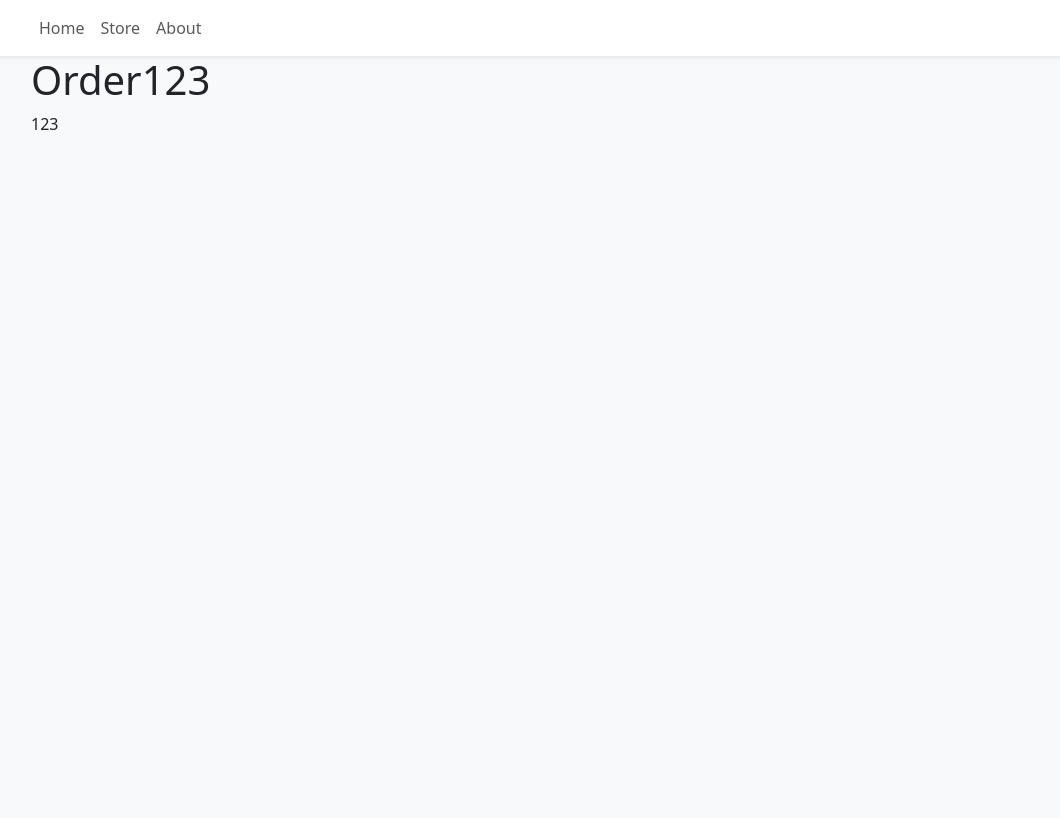
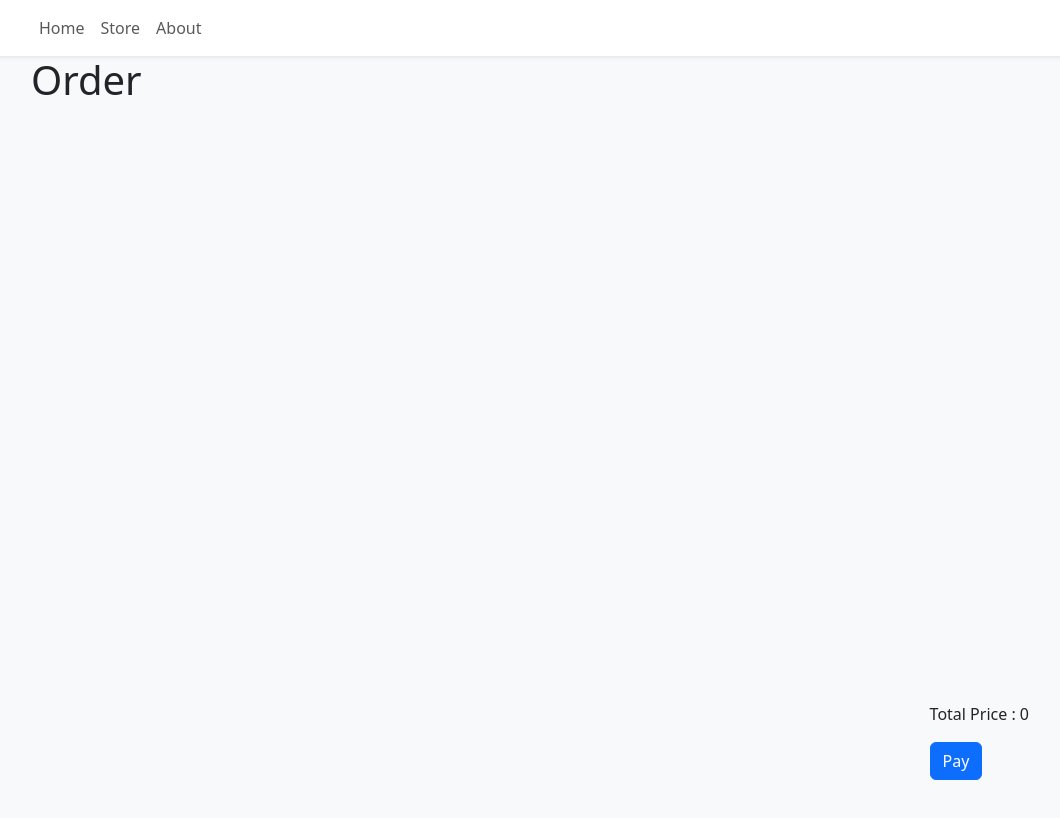
Before and after one commit to Webgipnoz/ReactTsShop, a React (Create React App) app: page /order in a window 1280 px wide. Shown: the top 818 px of the page, without its empty margins (51-1111 px from the left). Built offline with nearby package versions, Linux system fonts and the light colour scheme.

Commit message:
start order page

```diff
--- a/src/components/Navbar.tsx
+++ b/src/components/Navbar.tsx
@@ -1,11 +1,12 @@
 import React from "react";
 import { Button, Container, Nav, Navbar as NavbarBs } from "react-bootstrap";
-import { NavLink } from "react-router-dom";
+import { NavLink, useLocation } from "react-router-dom";
 import { selectItem, toggleCartVisibility } from "../redux/slices/itemsSlice";
 import { useSelector, useDispatch } from "react-redux";
 import ShoppingCard from "./ShoppingCard";
 
 const Navbar = () => {
+  const location = useLocation(); // для поиска order из текущего пути
   const { totalQuantity } = useSelector(selectItem);
   const dispatch = useDispatch();
 
@@ -27,7 +28,7 @@ const Navbar = () => {
             About
           </Nav.Link>
         </Nav>
-        {totalQuantity > 0 && (
+        {!location.pathname.includes("/order") && totalQuantity !== 0 ? (
           <Button
             onClick={() => isOpenCart()}
             style={{ width: "3rem", height: "3rem", position: "relative" }}
@@ -55,7 +56,7 @@ const Navbar = () => {
               {totalQuantity}
             </div>
           </Button>
-        )}
+        ) : null}
       </Container>
       <ShoppingCard />
     </NavbarBs>
--- /dev/null
+++ b/src/components/OrderItem.tsx
@@ -0,0 +1,39 @@
+import React from "react";
+import { Card } from "react-bootstrap";
+
+type OrderItemProps = {
+  id: number;
+  name: string;
+  price: number;
+  imgUrl: string;
+  quantity: number;
+};
+
+const OrderItem = ({ name, price, imgUrl, quantity }: OrderItemProps) => {
+  return (
+    <Card className="mb-3" style={{ width: "100%" }}>
+      <Card.Img
+        variant="top"
+        src={imgUrl}
+        height="200px"
+        style={{ objectFit: "cover" }}
+      />
+      <Card.Body>
+        <Card.Title>{name}</Card.Title>
+      </Card.Body>
+      <Card.Footer className="text-muted">
+        <div className="d-flex justify-content-between align-items-center">
+          <span className="font-weight-bold">Price of 1 Item:</span> {price}
+        </div>
+        {quantity > 1 ? (
+          <div className="d-flex justify-content-between align-items-center">
+            <span className="font-weight-bold">Price of {quantity} Items:</span>
+            {price * quantity}
+          </div>
+        ) : null}
+      </Card.Footer>
+    </Card>
+  );
+};
+
+export default OrderItem;
--- a/src/pages/OrderPage.tsx
+++ b/src/pages/OrderPage.tsx
@@ -1,29 +1,55 @@
-import { Row, Col } from "react-bootstrap";
+import { Row, Col, Button } from "react-bootstrap";
 import { useSelector } from "react-redux";
-import { selectItem } from "../redux/slices/itemsSlice";
-import StoreItem from "../components/StoreItem";
+import { removeAllItemsFromCart, selectItem } from "../redux/slices/itemsSlice";
+import { useDispatch } from "react-redux";
+
 import orderItem from "../data/items.json";
+import OrderItem from "../components/OrderItem";
 
 const OrderPage = () => {
   const { cartItems } = useSelector(selectItem);
+  const dispatch = useDispatch();
+
+  const totalPrice = cartItems.reduce((total, item) => {
+    const itemPrice = orderItem[item.id - 1].price;
+    return total + itemPrice * item.quantity;
+  }, 0);
+
+  const submitOrder = () => {
+    dispatch(removeAllItemsFromCart());
+  };
 
   return (
-    <>
-      <h1>Order123</h1>
-      <>123</>
-      {/* <Row md={2} xs={1} lg={3} className="g-3">
+    <div
+      style={{ display: "flex", flexDirection: "column", minHeight: "100vh" }}
+    >
+      <h1>Order</h1>
+      <Row md={2} xs={1} lg={3} className="g-3">
         {cartItems.map((item) => (
           <Col key={item.id}>
-            <StoreItem
+            <OrderItem
               id={item.id}
-              name={orderItem[item.id].name}
-              price={orderItem[item.id].price}
-              imgUrl={orderItem[item.id].imgUrl}
+              name={orderItem[item.id - 1].name}
+              price={orderItem[item.id - 1].price}
+              imgUrl={orderItem[item.id - 1].imgUrl}
+              quantity={item.quantity}
             />
           </Col>
         ))}
-      </Row> */}
-    </>
+      </Row>
+      <div
+        style={{
+          position: "absolute",
+          bottom: 0,
+          right: 0,
+          marginRight: "200px",
+          marginBottom: "20px",
+        }}
+      >
+        <p>Total Price : {totalPrice}</p>
+        <Button onClick={() => submitOrder()}>Pay</Button>
+      </div>
+    </div>
   );
 };
 
--- a/src/redux/slices/itemsSlice.ts
+++ b/src/redux/slices/itemsSlice.ts
@@ -85,6 +85,12 @@ export const itemSlice = createSlice({
       );
     },
 
+    removeAllItemsFromCart: (state) => {
+      // удалить все айтемы из arr items
+      state.cartItems = [];
+      state.totalQuantity = 0;
+    },
+
     toggleCartVisibility: (state) => {
       // показывать корзину или нет
       state.showCart = !state.showCart;
@@ -98,6 +104,7 @@ export const {
   incrementByValue,
   removeItemFromCart,
   toggleCartVisibility,
+  removeAllItemsFromCart,
 } = itemSlice.actions;
 
 export const selectItem = (state: RootState) => state.item;
```
